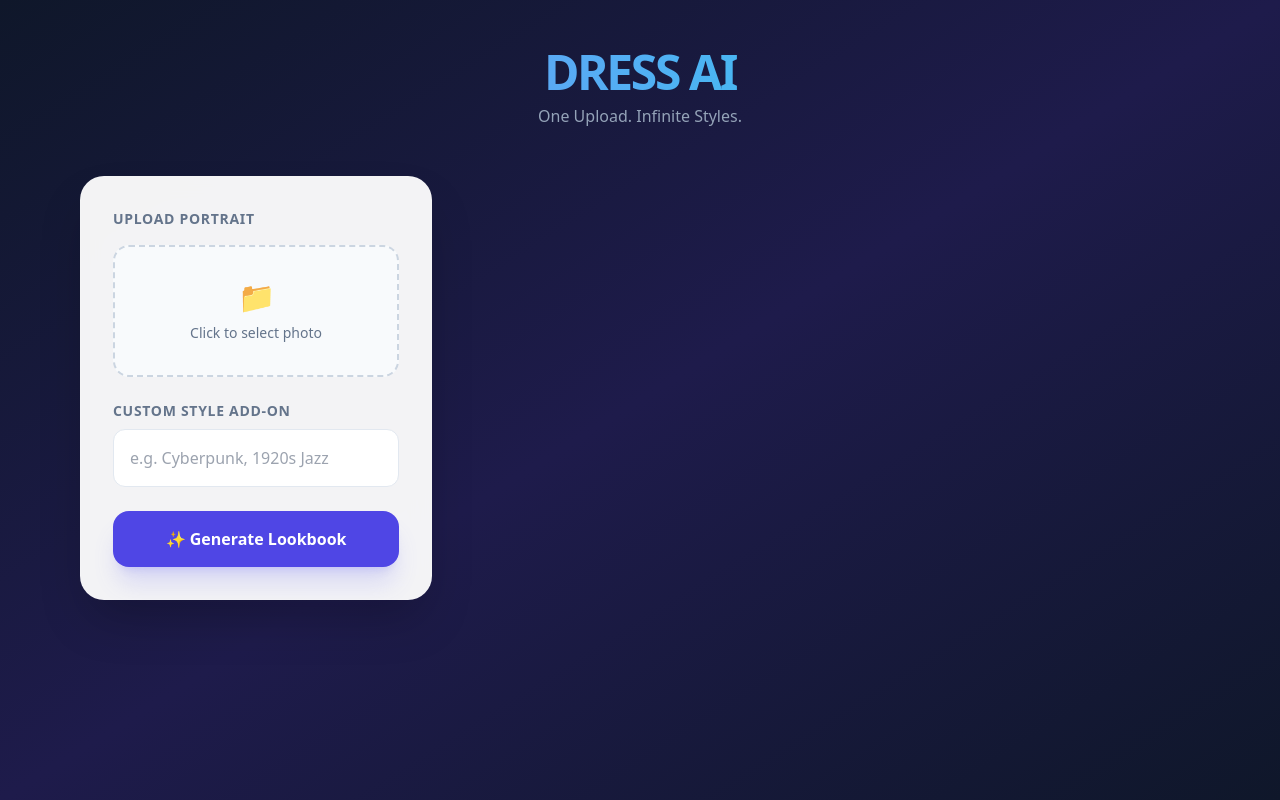
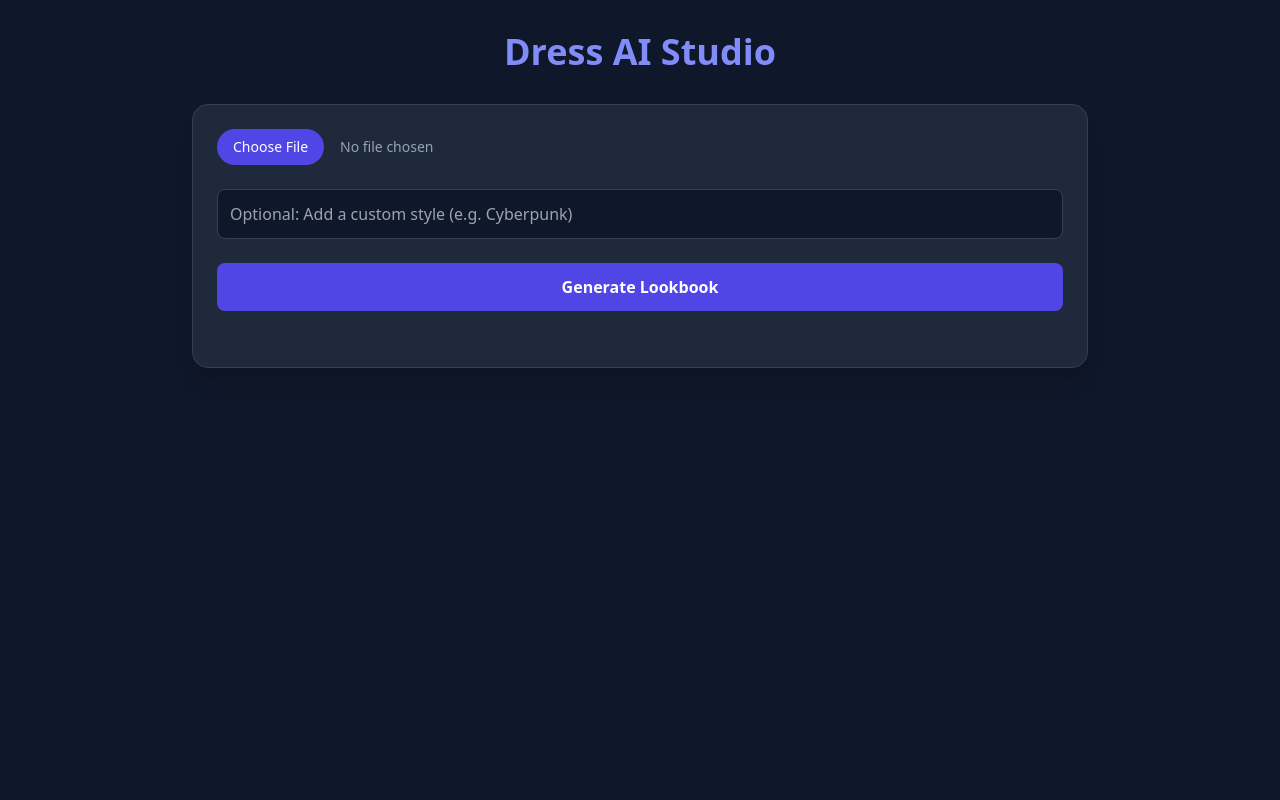
Before and after one commit to mithilhari/dress-ai, a Flask app: page / in a window 1280 px wide. Run offline with Flask 3, Linux system fonts and the light colour scheme; some libraries are stand-ins or nearby versions.

Commit message:
next step

```diff
--- a/app.py
+++ b/app.py
@@ -1,7 +1,8 @@
 import os
 import io
 import secrets
-from flask import Flask, render_template, request, jsonify
+import zipfile
+from flask import Flask, render_template, request, jsonify, send_from_directory
 from PIL import Image
 from dotenv import load_dotenv
 from google import genai
@@ -11,8 +12,9 @@ load_dotenv()
 app = Flask(__name__)
 client = genai.Client(api_key=os.getenv("GOOGLE_API_KEY"))
 
-# Ensure output directory exists
-os.makedirs(os.path.join('static', 'outputs'), exist_ok=True)
+# Ensure static directories exist
+OUTPUT_DIR = os.path.join('static', 'outputs')
+os.makedirs(OUTPUT_DIR, exist_ok=True)
 
 @app.route('/')
 def index():
@@ -21,11 +23,12 @@ def index():
 @app.route('/generate', methods=['POST'])
 def generate():
     if 'image' not in request.files:
-        return jsonify({"error": "Missing image"}), 400
+        return jsonify({"error": "No image uploaded"}), 400
 
     file = request.files['image']
     custom_style = request.form.get('custom_style', "").strip()
 
+    # Logic from your ai.py
     styles = ["Casual", "Formal", "Trendy"]
     if custom_style:
         styles.append(custom_style)
@@ -34,13 +37,14 @@ def generate():
         img_bytes = file.read()
         input_image = Image.open(io.BytesIO(img_bytes))
         results = []
+        file_paths = []
 
         for style in styles:
-            # Step A: Gemini Analysis (from your original logic)
+            # STEP A: Analysis logic from your ai.py
             analysis_prompt = (
                 f"Analyze this person's pose and appearance. Write a detailed "
                 f"fashion photography prompt to dress them in {style} attire. "
-                f"Maintain their physical features and exact pose. Output ONLY the prompt text."
+                f"Maintain their physical features and exact pose. Output ONLY text."
             )
 
             describe_res = client.models.generate_content(
@@ -48,25 +52,34 @@ def generate():
                 contents=[analysis_prompt, input_image]
             )
 
-            # Step B: Imagen Generation (from your original logic)
+            # STEP B: Imagen logic from your ai.py
             image_res = client.models.generate_images(
-                model='imagen-4.0-generate-001',
+                model='imagen-4.0-generate-001', # Use stable version for reliability
                 prompt=describe_res.text,
-                config=types.GenerateImagesConfig(number_of_images=1)
+                config=types.GenerateImagesConfig(number_of_images=1, aspect_ratio="1:1")
             )
 
             if image_res.generated_images:
                 fn = f"{style.lower()}_{secrets.token_hex(4)}.png"
-                save_path = os.path.join('static', 'outputs', fn)
-                image_res.generated_images[0].image.save(save_path)
+                path = os.path.join(OUTPUT_DIR, fn)
+                image_res.generated_images[0].image.save(path)
+
                 results.append({"style": style, "url": f"/static/outputs/{fn}"})
+                file_paths.append(path)
 
-        return jsonify({"results": results})
+        # STEP C: Zip all images for the "Download All" button
+        zip_fn = f"lookbook_{secrets.token_hex(3)}.zip"
+        zip_path = os.path.join(OUTPUT_DIR, zip_fn)
+        with zipfile.ZipFile(zip_path, 'w') as zipf:
+            for p in file_paths:
+                zipf.write(p, os.path.basename(p))
+
+        return jsonify({"results": results, "zip_url": f"/static/outputs/{zip_fn}"})
 
     except Exception as e:
-        print(f"Server Error: {e}")
         return jsonify({"error": str(e)}), 500
 
 if __name__ == '__main__':
-    # Using 5001 as a backup in case 5000 is used by AirPlay on MacOS
-    app.run(debug=True, port=5001)
+    # Required for Cloud Run
+    port = int(os.environ.get('PORT', 8080))
+    app.run(host='0.0.0.0', port=port)
--- a/templates/index.html
+++ b/templates/index.html
@@ -2,110 +2,79 @@
 <html lang="en">
 <head>
     <meta charset="UTF-8">
-    <meta name="viewport" content="width=device-width, initial-scale=1.0">
-    <title>Dress AI | Virtual Stylist</title>
+    <title>Dress AI | Fashion Studio</title>
     <script src="https://cdn.tailwindcss.com"></script>
-    <style>
-        .glass { background: rgba(255, 255, 255, 0.95); backdrop-filter: blur(10px); }
-        .gallery-grid { display: grid; grid-template-columns: repeat(auto-fill, minmax(280px, 1fr)); gap: 1.5rem; }
-    </style>
 </head>
-<body class="bg-gradient-to-br from-slate-900 via-indigo-950 to-slate-900 min-h-screen text-slate-100 font-sans">
-    <div class="container mx-auto px-4 py-12 max-w-6xl">
-        <header class="text-center mb-12">
-            <h1 class="text-5xl font-extrabold tracking-tighter bg-clip-text text-transparent bg-gradient-to-r from-indigo-400 to-cyan-400">DRESS AI</h1>
-            <p class="text-slate-400 mt-2">One Upload. Infinite Styles.</p>
-        </header>
+<body class="bg-slate-900 text-white min-h-screen p-8">
+    <div class="max-w-4xl mx-auto">
+        <h1 class="text-4xl font-bold mb-8 text-center text-indigo-400">Dress AI Studio</h1>
 
-        <div class="grid grid-cols-1 lg:grid-cols-3 gap-8">
-            <div class="lg:col-span-1 space-y-6">
-                <div class="glass p-8 rounded-3xl shadow-2xl border border-white/10 text-slate-900">
-                    <form id="uploadForm" class="space-y-6">
-                        <div>
-                            <label class="block text-sm font-bold uppercase tracking-wider text-slate-500 mb-4">Upload Portrait</label>
-                            <div class="relative group border-2 border-dashed border-slate-300 rounded-2xl p-4 transition-all hover:border-indigo-500 bg-slate-50">
-                                <input type="file" id="imageInput" accept="image/*" class="absolute inset-0 w-full h-full opacity-0 cursor-pointer" required>
-                                <div id="previewPlaceholder" class="text-center py-4">
-                                    <span class="text-3xl text-slate-400">📁</span>
-                                    <p class="text-sm text-slate-500 mt-2">Click to select photo</p>
-                                </div>
-                                <img id="imgPreview" class="hidden w-full h-auto rounded-xl shadow-sm">
-                            </div>
-                        </div>
+        <div class="bg-slate-800 p-6 rounded-2xl shadow-xl border border-slate-700">
+            <form id="uploadForm" class="space-y-6">
+                <input type="file" id="imageInput" accept="image/*" class="block w-full text-sm text-slate-400 file:mr-4 file:py-2 file:px-4 file:rounded-full file:border-0 file:text-sm file:bg-indigo-600 file:text-white hover:file:bg-indigo-700 cursor-pointer" required>
 
-                        <div>
-                            <label class="block text-sm font-bold uppercase tracking-wider text-slate-500 mb-2">Custom Style Add-on</label>
-                            <input type="text" id="customStyle" placeholder="e.g. Cyberpunk, 1920s Jazz"
-                                   class="w-full bg-white border border-slate-200 p-4 rounded-xl focus:ring-2 focus:ring-indigo-500 outline-none transition-all">
-                        </div>
+                <input type="text" id="customStyle" placeholder="Optional: Add a custom style (e.g. Cyberpunk)" class="w-full p-3 bg-slate-900 border border-slate-700 rounded-lg outline-none focus:ring-2 focus:ring-indigo-500">
 
-                        <button type="submit" id="submitBtn" class="w-full bg-indigo-600 hover:bg-indigo-700 text-white font-bold py-4 rounded-2xl shadow-xl shadow-indigo-500/20 transition-all transform hover:scale-[1.02] active:scale-95 flex items-center justify-center gap-2">
-                            <span>✨ Generate Lookbook</span>
-                        </button>
-                    </form>
-                </div>
+                <button type="submit" id="btn" class="w-full bg-indigo-600 hover:bg-indigo-700 py-3 rounded-lg font-bold transition">Generate Lookbook</button>
+            </form>
+
+            <div id="loader" class="hidden mt-8 text-center space-y-4">
+                <div class="inline-block animate-spin rounded-full h-8 w-8 border-t-2 border-indigo-500"></div>
+                <p id="statusText" class="text-indigo-300 italic">Starting AI stylists...</p>
             </div>
 
-            <div class="lg:col-span-2">
-                <div id="loader" class="hidden flex flex-col items-center justify-center h-64 glass rounded-3xl border border-white/10">
-                    <div class="animate-spin rounded-full h-12 w-12 border-b-2 border-indigo-400 mb-4"></div>
-                    <p class="text-indigo-300 animate-pulse font-medium">Processing Fashion Logic...</p>
-                </div>
+            <div id="zipContainer" class="hidden mt-8 text-center">
+                <a id="zipLink" href="#" class="bg-emerald-600 hover:bg-emerald-700 px-6 py-2 rounded-full font-bold">📦 Download All (.zip)</a>
+            </div>
 
-                <div id="resultArea" class="gallery-grid">
-                    </div>
-            </div>
+            <div id="gallery" class="grid grid-cols-1 md:grid-cols-2 gap-6 mt-8"></div>
         </div>
     </div>
 
     <script>
-        const imageInput = document.getElementById('imageInput');
-        const imgPreview = document.getElementById('imgPreview');
-        const placeholder = document.getElementById('previewPlaceholder');
-
-        imageInput.onchange = evt => {
-            const [file] = imageInput.files;
-            if (file) {
-                imgPreview.src = URL.createObjectURL(file);
-                imgPreview.classList.remove('hidden');
-                placeholder.classList.add('hidden');
-            }
-        };
+        const statuses = ["Analyzing pose...", "Dressing in Casual...", "Crafting Formal...", "Finishing Trendy..."];
 
         document.getElementById('uploadForm').onsubmit = async (e) => {
             e.preventDefault();
-            const btn = document.getElementById('submitBtn');
+            const btn = document.getElementById('btn');
             const loader = document.getElementById('loader');
-            const resultArea = document.getElementById('resultArea');
+            const statusText = document.getElementById('statusText');
+            const gallery = document.getElementById('gallery');
+            const zipContainer = document.getElementById('zipContainer');
 
             btn.disabled = true;
             loader.classList.remove('hidden');
-            resultArea.innerHTML = '';
+            zipContainer.classList.add('hidden');
+            gallery.innerHTML = "";
+
+            let i = 0;
+            const timer = setInterval(() => {
+                statusText.innerText = statuses[i % statuses.length];
+                i++;
+            }, 4000);
 
             const formData = new FormData();
-            formData.append('image', imageInput.files[0]);
+            formData.append('image', document.getElementById('imageInput').files[0]);
             formData.append('custom_style', document.getElementById('customStyle').value);
 
             try {
-                const response = await fetch('/generate', { method: 'POST', body: formData });
-                const data = await response.json();
+                const res = await fetch('/generate', { method: 'POST', body: formData });
+                const data = await res.json();
 
-                if (data.results) {
-                    data.results.forEach(res => {
-                        resultArea.innerHTML += `
-                            <div class="glass p-3 rounded-3xl border border-white/10 group overflow-hidden transition-all hover:scale-[1.03]">
-                                <div class="relative overflow-hidden rounded-2xl">
-                                    <img src="${res.url}" class="w-full h-auto object-cover">
-                                    <div class="absolute inset-x-0 bottom-0 p-4 bg-gradient-to-t from-black/80 to-transparent">
-                                        <p class="text-white font-bold tracking-widest uppercase text-xs">${res.style}</p>
-                                    </div>
-                                </div>
-                                <a href="${res.url}" download class="block text-center mt-3 text-indigo-400 text-xs font-bold hover:text-indigo-300">DOWNLOAD</a>
+                if(data.results) {
+                    data.results.forEach(item => {
+                        gallery.innerHTML += `
+                            <div class="bg-slate-900 p-2 rounded-xl border border-slate-700">
+                                <img src="${item.url}" class="rounded-lg w-full h-auto">
+                                <p class="text-xs font-bold mt-2 uppercase text-slate-500">${item.style}</p>
                             </div>`;
                     });
+                    document.getElementById('zipLink').href = data.zip_url;
+                    zipContainer.classList.remove('hidden');
                 } else { alert(data.error); }
-            } catch (err) { alert("Server error."); }
+            } catch (err) { alert("Server error"); }
             finally {
+                clearInterval(timer);
                 btn.disabled = false;
                 loader.classList.add('hidden');
             }
```
Also changed, not shown: ai.py (deleted, +0 -64 lines), requirements.txt (+5 -4 lines), static/outputs/casual_b2e09a03.png (deleted), static/outputs/cyberpunk_fdc51961.png (deleted), static/outputs/formal_2bef4460.png (deleted), static/outputs/result_casual_9b5b.png (deleted), static/outputs/result_formal_a56a.png (deleted), 4 other files.
